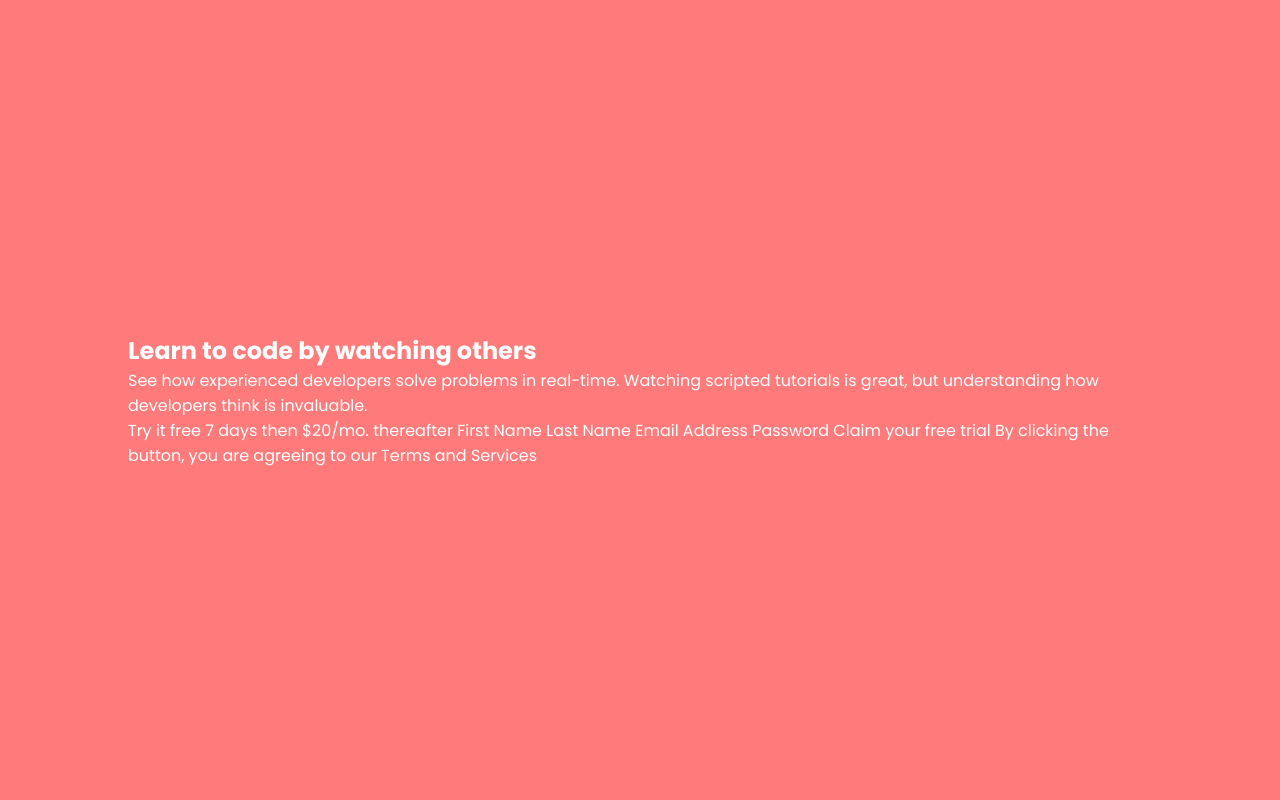
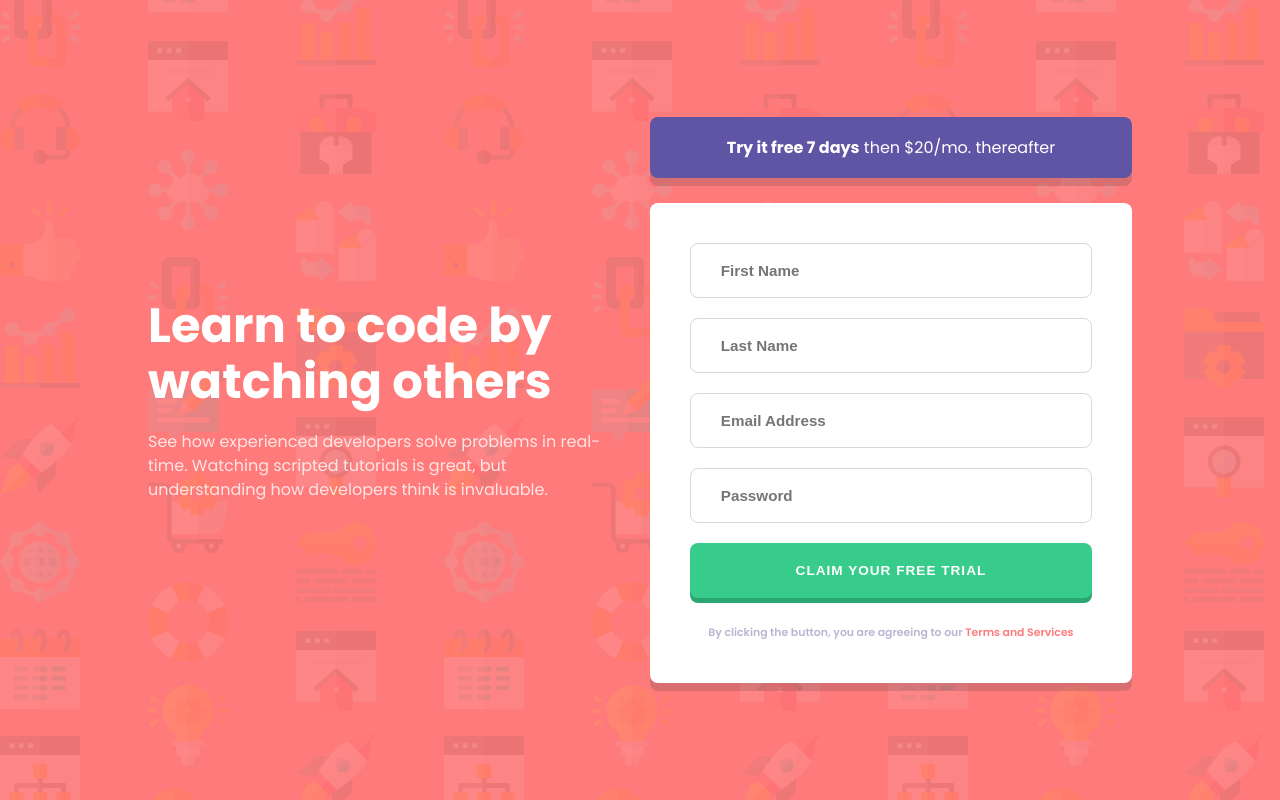
Before and after one commit to femRepos/intro-fm2, a plain HTML site: page index.html in a window 1280 px wide. Drawn offline with Linux system fonts and the light colour scheme.

Commit message:
finish desktop version 1.0

```diff
--- a/index.html
+++ b/index.html
@@ -30,18 +30,24 @@
       </p>
     </section>
 
-    <form action="" method="post">
-      Try it free 7 days then $20/mo. thereafter
+    <section class="input">
+      <div class="form-header">
+        <h2><span>Try it free 7 days</span> then $20/mo. thereafter</h2>
+      </div>
 
-      First Name
-      Last Name
-      Email Address
-      Password
+      <form action="" method="post">
+        <input type="text" name="firstName" placeholder="First Name">
+        <input type="text" name="lastName" placeholder="Last Name">
+        <input type="email" name="address" placeholder="Email Address">
+        <input type="password" name="password" placeholder="Password">
 
-      Claim your free trial
+        <input type="submit" value="Claim your free trial">
 
-      By clicking the button, you are agreeing to our Terms and Services
-    </form>
+        <small>
+          By clicking the button, you are agreeing to our <span>Terms and Services</span>
+        </small>
+      </form>
+    </section>
   </main>
 </body>
 </html>
--- a/script.js
+++ b/script.js
@@ -0,0 +1,6 @@
+let form = document.querySelector('form')
+
+form.addEventListener('submit', (event) => {
+    event.preventDefault()
+    console.log('Form has been submitted!')
+})
--- a/style.css
+++ b/style.css
@@ -23,14 +23,125 @@
 body {
     font-family: 'Poppins', sans-serif;
     background-color: var(--red);
+    background-image: url(./images/bg-intro-desktop.png);
+    background-repeat: no-repeat;
+    background-size: cover;
     color:hsl(0, 100%, 100%);
     min-height: 100vh;
     display: flex;
     justify-content: center;
     align-items: center;
+    padding: 25px;
+}
+
+p {
+    opacity: 0.8;
 }
 
 /* main */
 main {
-    max-width: 80%;
+    width: 80%;
+    display: flex;
+    justify-content: space-between;
+    align-items: center;
 }
+
+/* hero */
+
+.hero {
+    width: 47%;
+}
+
+h1 {
+    font-size: 3rem;
+    margin-bottom: 20px;
+    line-height: 3.5rem;
+}
+
+p {
+    font-weight: 400;
+    line-height: 1.5rem;
+}
+
+
+/* input */
+
+.input {
+    width: 49%;
+    text-align: center;
+}
+
+.form-header,
+form,
+input {
+    border-radius: 8px;
+}
+
+.form-header,
+form{
+    box-shadow: 0 8px hsl(249, 10%, 26%, 0.2);
+}
+
+.form-header {
+    background-color: var(--blue);
+    text-align: center;
+    padding: 18px;
+    margin-bottom: 25px;
+}
+
+h2 {
+    font-size: 1rem;
+    font-weight: 400;
+}
+
+h2 span {
+    font-weight: 700;
+}
+
+form {
+    background-color: #fff;
+    padding: 40px;
+}
+
+input {
+    display: block;
+    width: 100%;
+    height: 55px;
+    margin: 20px 0;
+    outline: none;
+    border: 1px solid hsl(0, 0%, 85%);
+    padding-left: 30px;
+    font-weight: 800;
+    font-size: 0.95rem;
+    color: var(--dark-blue);
+}
+
+input:first-child {
+    margin-top: 0;
+}
+
+input:focus {
+    border: 1px solid var(--dark-blue);
+}
+
+[type="submit"] {
+    padding: 0;
+    color: hsl(0, 100%, 100%);
+    background-color: var(--green);
+    border: none;
+    box-shadow: 0 5px hsl(154, 59%, 41%);
+    text-transform: uppercase;
+    font-size: 0.85rem;
+    font-weight: 600;
+    letter-spacing: 1px;
+}
+
+small {
+   color: var(--grayish-blue);
+   font-weight: 600;
+   font-size: 0.68rem;
+}
+
+small > span {
+    color: var(--red);
+}
```
